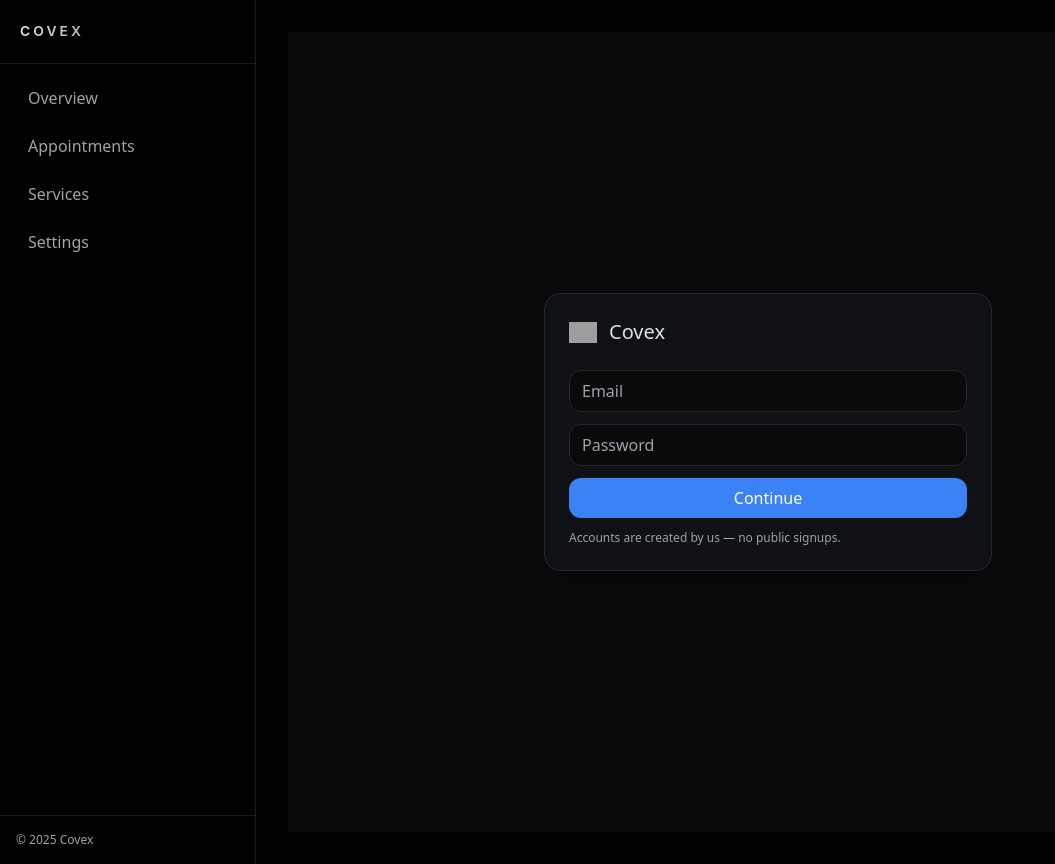
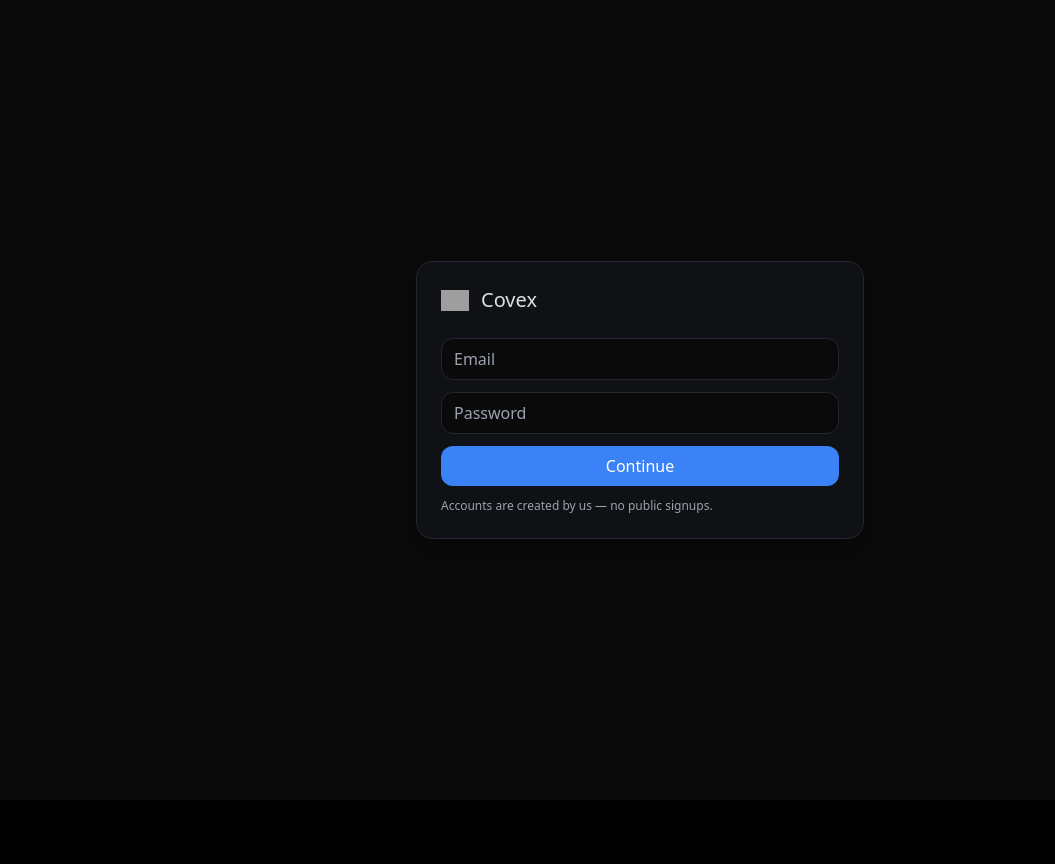
Before and after one commit to Covex-ai/covex-dashboard-clean, a Next.js app: page /login in a window 1280 px wide. Shown: the whole page, without its empty margins (0-1055 px from the left). After the commit the page ends 800 px from the top, so only its background shows below. Built offline with nearby package versions, Linux system fonts and the light colour scheme; no server answers; grey boxes are pictures that could not be loaded.

Commit message:
Update layout.tsx

```diff
--- a/app/layout.tsx
+++ b/app/layout.tsx
@@ -1,21 +1,15 @@
-import "./globals.css";
-import Sidebar from "@/components/Sidebar";
+import "@/app/globals.css";
+import type { Metadata } from "next";
 
-export const metadata = {
+export const metadata: Metadata = {
   title: "Covex",
-  description: "Covex Dashboard",
-  icons: { icon: "/favicon.svg" }, // ok if file missing; remove if you prefer
+  description: "Covex",
 };
 
 export default function RootLayout({ children }: { children: React.ReactNode }) {
   return (
     <html lang="en" className="bg-cx-bg text-cx-text">
-      <body className="min-h-screen antialiased selection:bg-white/10 selection:text-white">
-        <div className="flex min-h-screen">
-          <Sidebar />
-          <main className="flex-1 min-w-0 p-6 md:p-8">{children}</main>
-        </div>
-      </body>
+      <body>{children}</body>
     </html>
   );
 }
```
